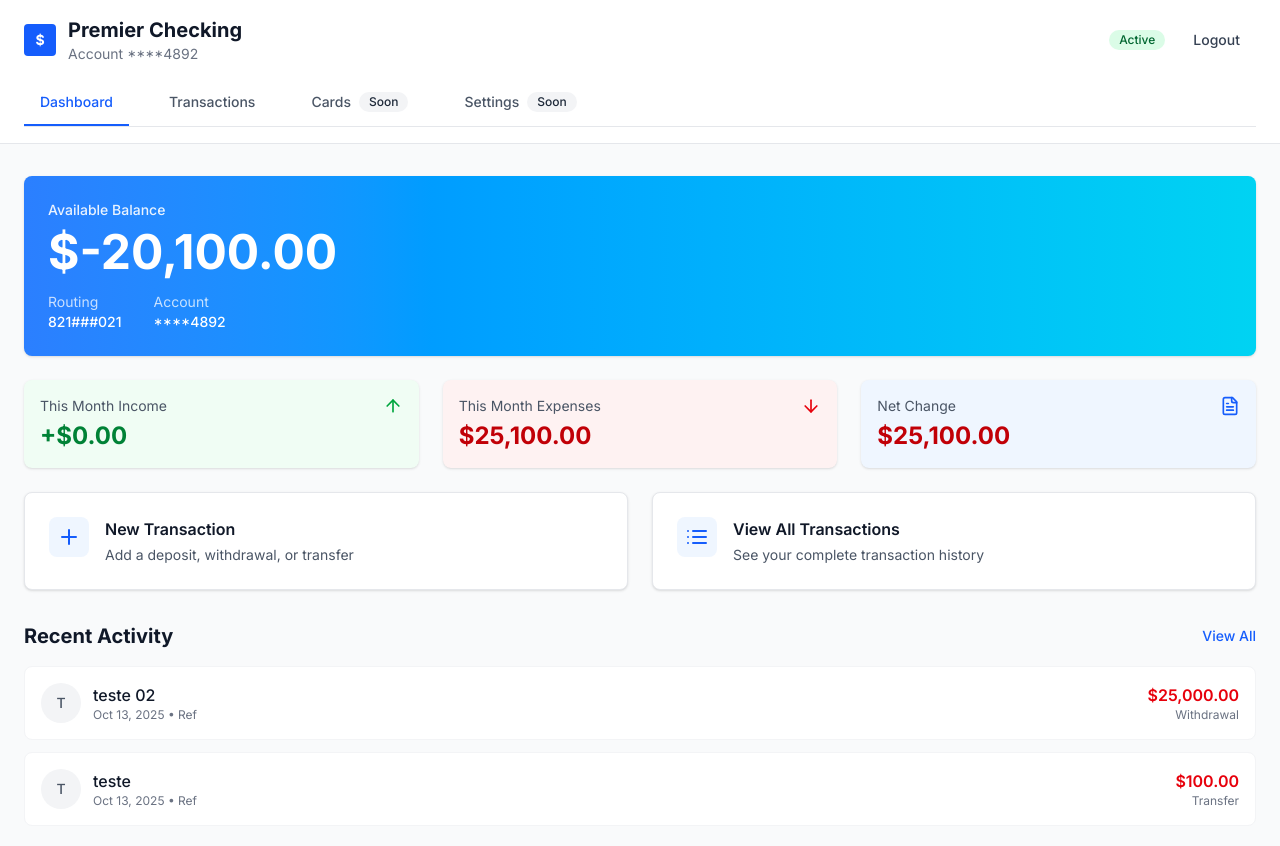
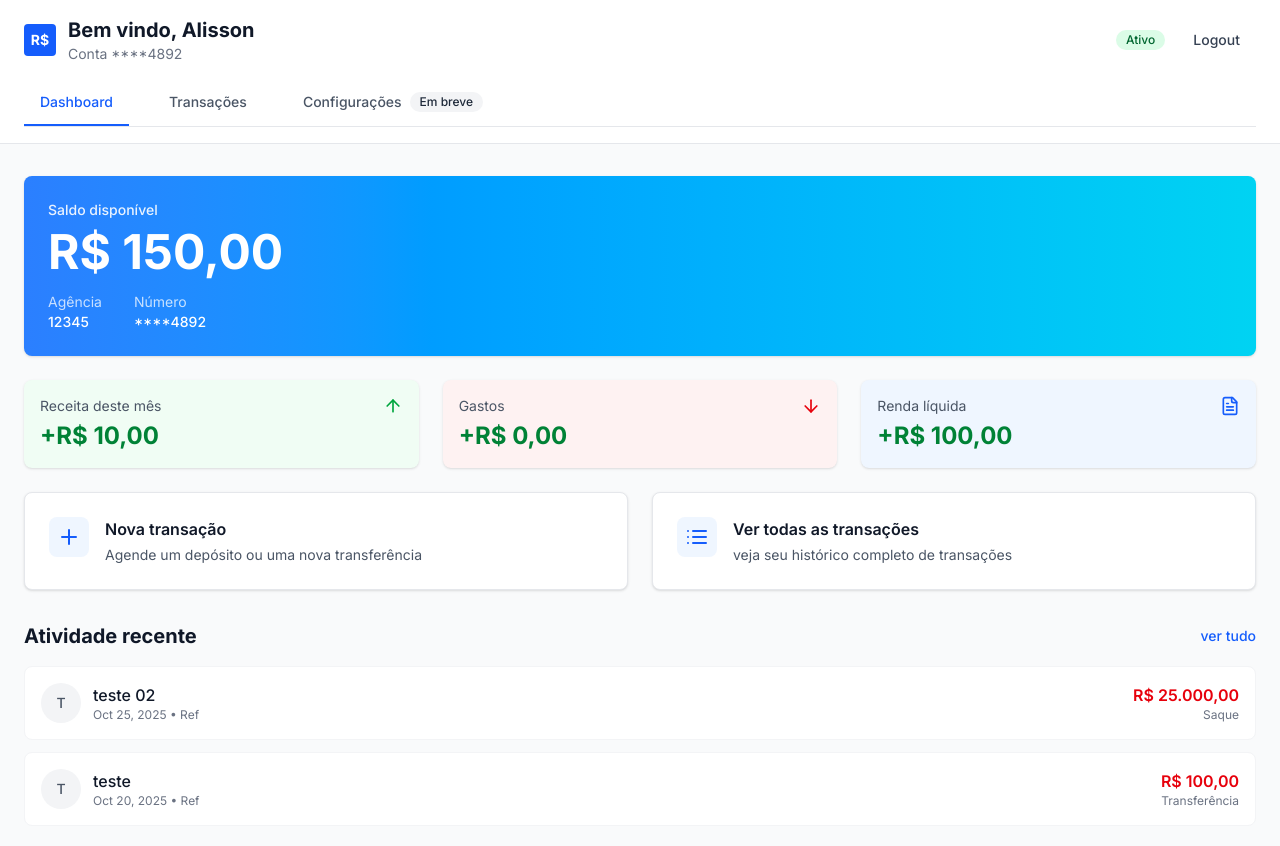
Before and after one commit to SrahS/design-systems-asa, a Next.js app: page / in a window 1280 px wide. Shown: the top 846 px of the page. Built offline with nearby package versions, Linux system fonts and the light colour scheme.

Commit message:
change mockdata infos

```diff
--- a/src/app/layout.tsx
+++ b/src/app/layout.tsx
@@ -15,7 +15,7 @@ export default function RootLayout({
   children: React.ReactNode;
 }) {
   return (
-    <html lang="en">
+    <html lang="pt">
       <body className={inter.className}>{children}</body>
     </html>
   );
--- a/src/app/page.tsx
+++ b/src/app/page.tsx
@@ -18,40 +18,36 @@ export default function Home() {
       />
 
       <main className="max-w-7xl mx-auto px-6 py-8">
-        {/* Balance Card */}
         <div className="mb-6">
           <BalanceCard account={mockAccount} />
         </div>
 
-        {/* Metrics Cards */}
         <div className="grid grid-cols-1 md:grid-cols-3 gap-6 mb-6">
           <MetricCard metric={mockMetrics.income} />
           <MetricCard metric={mockMetrics.expenses} />
           <MetricCard metric={mockMetrics.netChange} />
         </div>
 
-        {/* Action Cards */}
         <div className="grid grid-cols-1 md:grid-cols-2 gap-6 mb-8">
           <ActionCard
             icon={<Plus className="w-6 h-6 text-blue-600" />}
-            title="New Transaction"
-            description="Add a deposit, withdrawal, or transfer"
+            title="Nova transação"
+            description="Agende um depósito ou uma nova transferência"
             onClick={() => console.log('New transaction clicked')}
           />
           <ActionCard
             icon={<List className="w-6 h-6 text-blue-600" />}
-            title="View All Transactions"
-            description="See your complete transaction history"
+            title="Ver todas as transações"
+            description="veja seu histórico completo de transações"
             onClick={() => console.log('View all transactions clicked')}
           />
         </div>
 
-        {/* Recent Activity */}
         <div>
           <div className="flex items-center justify-between mb-4">
-            <h2 className="text-xl font-bold text-gray-900">Recent Activity</h2>
+            <h2 className="text-xl font-bold text-gray-900">Atividade recente</h2>
             <button className="text-sm text-blue-600 hover:text-blue-700 font-medium">
-              View All
+              ver tudo
             </button>
           </div>
           <TransactionList transactions={mockTransactions} />
--- a/src/components/dashboard/BalanceCard.tsx
+++ b/src/components/dashboard/BalanceCard.tsx
@@ -9,18 +9,18 @@ export function BalanceCard({ account }: BalanceCardProps) {
   return (
     <Card className="bg-gradient-to-r from-blue-500 to-cyan-400 p-6 text-white">
       <div className="mb-4">
-        <p className="text-sm font-medium opacity-90">Available Balance</p>
+        <p className="text-sm font-medium opacity-90">Saldo disponível</p>
         <h2 className="text-5xl font-bold mt-2">
-          ${account.balance.toLocaleString('en-US', { minimumFractionDigits: 2 })}
+          R$ {account.balance.toLocaleString('pt-br', { minimumFractionDigits: 2 })}
         </h2>
       </div>
       <div className="flex gap-8 text-sm">
         <div>
-          <p className="opacity-75">Routing</p>
+          <p className="opacity-75">Agência</p>
           <p className="font-medium">{account.routing}</p>
         </div>
         <div>
-          <p className="opacity-75">Account</p>
+          <p className="opacity-75">Número </p>
           <p className="font-medium">{account.number}</p>
         </div>
       </div>
--- a/src/components/dashboard/MetricCard.tsx
+++ b/src/components/dashboard/MetricCard.tsx
@@ -33,7 +33,7 @@ export function MetricCard({ metric }: MetricCardProps) {
           <p className={`text-2xl font-bold mt-1 ${
             metric.amount >= 0 ? 'text-green-700' : 'text-red-700'
           }`}>
-            {metric.amount >= 0 ? '+' : ''}${Math.abs(metric.amount).toLocaleString('en-US', { minimumFractionDigits: 2 })}
+            {metric.amount >= 0 ? '+' : ''}R$ {Math.abs(metric.amount).toLocaleString('pt-br', { minimumFractionDigits: 2 })}
           </p>
         </div>
         <Icon className={`${iconColor} w-5 h-5`} />
--- a/src/components/dashboard/TransactionList.tsx
+++ b/src/components/dashboard/TransactionList.tsx
@@ -29,7 +29,7 @@ export function TransactionList({ transactions }: TransactionListProps) {
             <p className={`font-semibold ${
               transaction.amount >= 0 ? 'text-green-600' : 'text-red-600'
             }`}>
-              {transaction.amount >= 0 ? '+' : ''}${Math.abs(transaction.amount).toLocaleString('en-US', { minimumFractionDigits: 2 })}
+              {transaction.amount >= 0 ? '+' : ''}R$ {Math.abs(transaction.amount).toLocaleString('pt-br', { minimumFractionDigits: 2 })}
             </p>
             <p className="text-xs text-gray-500">{transaction.type}</p>
           </div>
--- a/src/components/layout/Header.tsx
+++ b/src/components/layout/Header.tsx
@@ -15,11 +15,11 @@ export function Header({ accountName, accountNumber, status }: HeaderProps) {
         <div className="flex items-center justify-between mb-4">
           <div className="flex items-center gap-3">
             <div className="w-8 h-8 bg-blue-600 rounded flex items-center justify-center">
-              <span className="text-white font-bold text-sm">$</span>
+              <span className="text-white font-bold text-sm">R$</span>
             </div>
             <div>
               <h1 className="text-xl font-bold text-gray-900">{accountName}</h1>
-              <p className="text-sm text-gray-500">Account {accountNumber}</p>
+              <p className="text-sm text-gray-500">Conta {accountNumber}</p>
             </div>
           </div>
           <div className="flex items-center gap-3">
--- a/src/components/layout/Navigation.tsx
+++ b/src/components/layout/Navigation.tsx
@@ -11,9 +11,8 @@ interface NavItem {
 
 const navItems: NavItem[] = [
   { label: 'Dashboard', active: true },
-  { label: 'Transactions', active: false },
-  { label: 'Cards', active: false, badge: 'Soon' },
-  { label: 'Settings', active: false, badge: 'Soon' },
+  { label: 'Transações', active: false },
+  { label: 'Configurações', active: false, badge: 'Em breve' },
 ];
 
 export function Navigation() {
@@ -30,6 +29,7 @@ export function Navigation() {
               ? 'border-blue-600 text-blue-600'
               : 'border-transparent text-gray-600 hover:text-gray-900'
           }`}
+          disabled={!!item.badge}
         >
           {item.label}
           {item.badge && (
--- a/src/data/mockData.ts
+++ b/src/data/mockData.ts
@@ -1,27 +1,27 @@
 import { Account, Metrics, Transaction } from '@/types';
 
 export const mockAccount: Account = {
-  name: 'Premier Checking',
+  name: 'Bem vindo, Alisson',
   number: '****4892',
-  routing: '821###021',
-  status: 'Active',
-  balance: -20100.00,
+  routing: '12345',
+  status: 'Ativo',
+  balance: 150.00,
 };
 
 export const mockMetrics: Metrics = {
   income: {
-    label: 'This Month Income',
-    amount: 0.00,
+    label: 'Receita deste mês',
+    amount: 10.00,
     type: 'positive',
   },
   expenses: {
-    label: 'This Month Expenses',
-    amount: -25100.00,
+    label: 'Gastos',
+    amount: 0.00,
     type: 'negative',
   },
   netChange: {
-    label: 'Net Change',
-    amount: -25100.00,
+    label: 'Renda líquida',
+    amount: 100.00,
     type: 'neutral',
   },
 };
@@ -30,17 +30,17 @@ export const mockTransactions: Transaction[] = [
   {
     id: 1,
     name: 'teste 02',
-    date: 'Oct 13, 2025',
+    date: 'Oct 25, 2025',
     reference: 'Ref',
     amount: -25000.00,
-    type: 'Withdrawal',
+    type: 'Saque',
   },
   {
     id: 2,
     name: 'teste',
-    date: 'Oct 13, 2025',
+    date: 'Oct 20, 2025',
     reference: 'Ref',
     amount: -100.00,
-    type: 'Transfer',
+    type: 'Transferência',
   },
 ];
--- a/src/lib/formatters.ts
+++ b/src/lib/formatters.ts
@@ -1,12 +1,12 @@
 export function formatCurrency(amount: number): string {
-  return new Intl.NumberFormat('en-US', {
+  return new Intl.NumberFormat('pt-BR', {
     style: 'currency',
-    currency: 'USD',
+    currency: 'BRL',
   }).format(amount);
 }
 
 export function formatDate(date: string | Date): string {
-  return new Intl.DateTimeFormat('en-US', {
+  return new Intl.DateTimeFormat('pt-BR', {
     month: 'short',
     day: 'numeric',
     year: 'numeric',
--- a/src/types/account.ts
+++ b/src/types/account.ts
@@ -2,7 +2,7 @@ export interface Account {
   name: string;
   number: string;
   routing: string;
-  status: 'Active' | 'Inactive' | 'Suspended';
+  status: 'Ativo' | 'Inativo' | 'Suspenso';
   balance: number;
 }
 
--- a/src/types/transaction.ts
+++ b/src/types/transaction.ts
@@ -4,7 +4,7 @@ export interface Transaction {
   date: string;
   reference: string;
   amount: number;
-  type: 'Withdrawal' | 'Transfer' | 'Deposit';
+  type: 'Saque' | 'Transferência' | 'Deposito';
 }
 
 export interface TransactionListProps {
```
